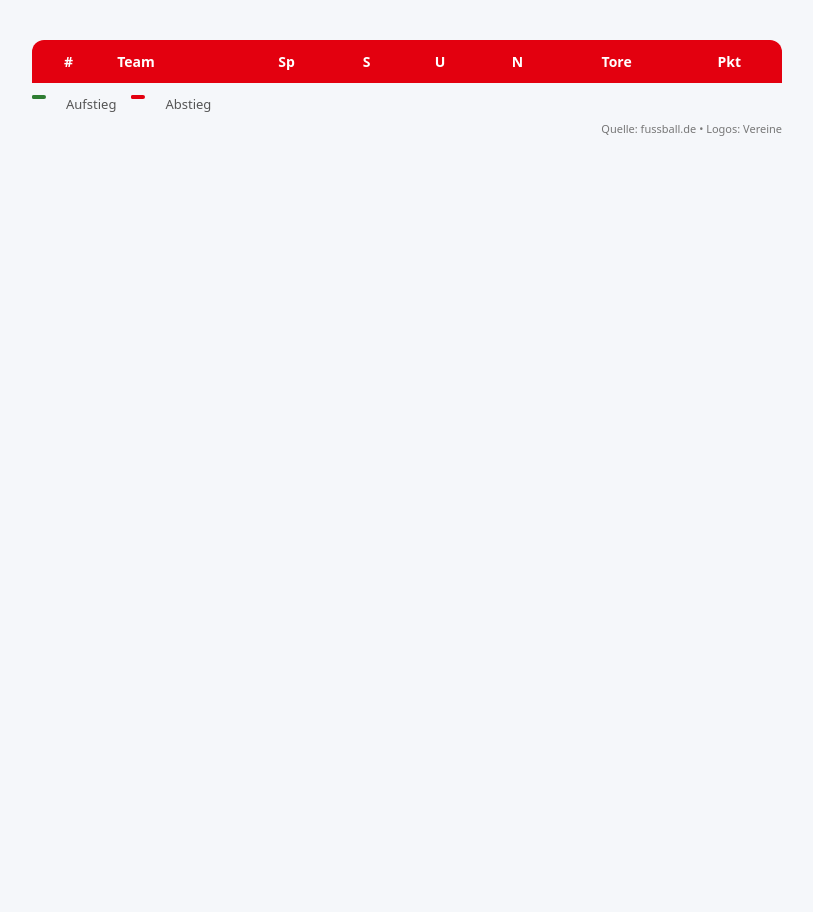
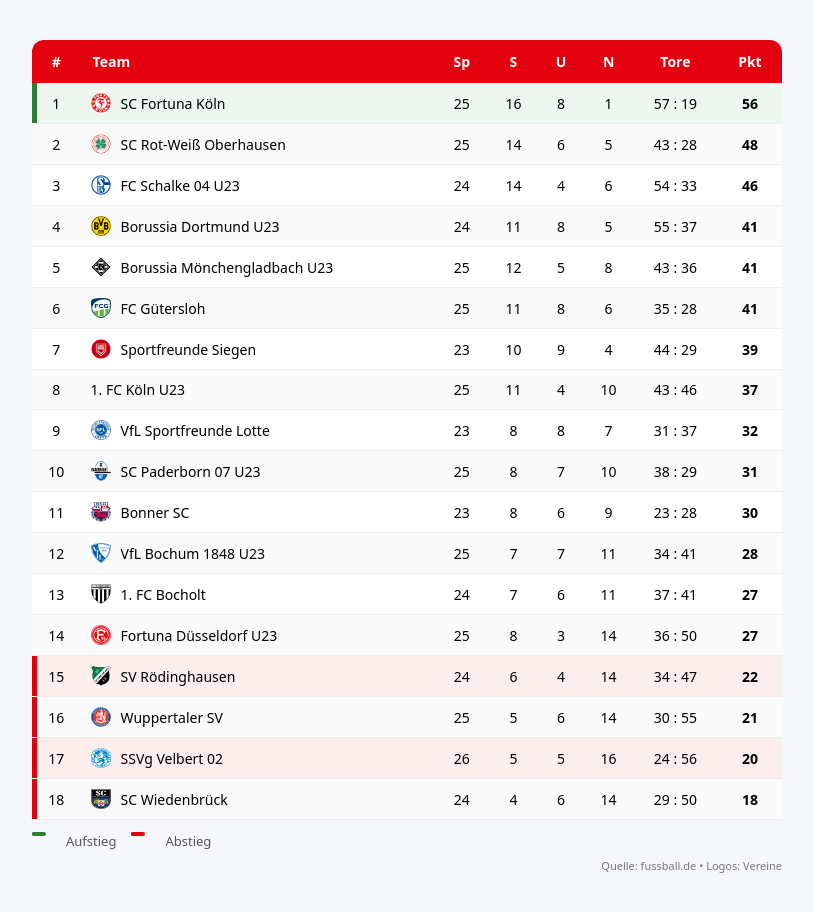
Before and after one commit to grospitz-wreck-it/Regionalliga, a website: page index.html in a window 1280 px wide. Shown: the whole page, without its empty margins (233-1046 px from the left). Before the commit the page ends 800 px from the top, so only its background shows below. Drawn offline with Linux system fonts and the light colour scheme.

Commit message:
Update index.html

```diff
--- a/index.html
+++ b/index.html
@@ -40,6 +40,10 @@
 
 </div>
 
+<!-- 🔥 DEIN SCRIPT FEHLT HIER -->
+<script src="script.js"></script>
+
+<!-- iframe height -->
 <script>
 function sendHeight() {
   const height = document.documentElement.scrollHeight
@@ -49,5 +53,6 @@
 window.addEventListener("load", sendHeight)
 window.addEventListener("resize", sendHeight)
 </script>
+
 </body>
 </html>
```
